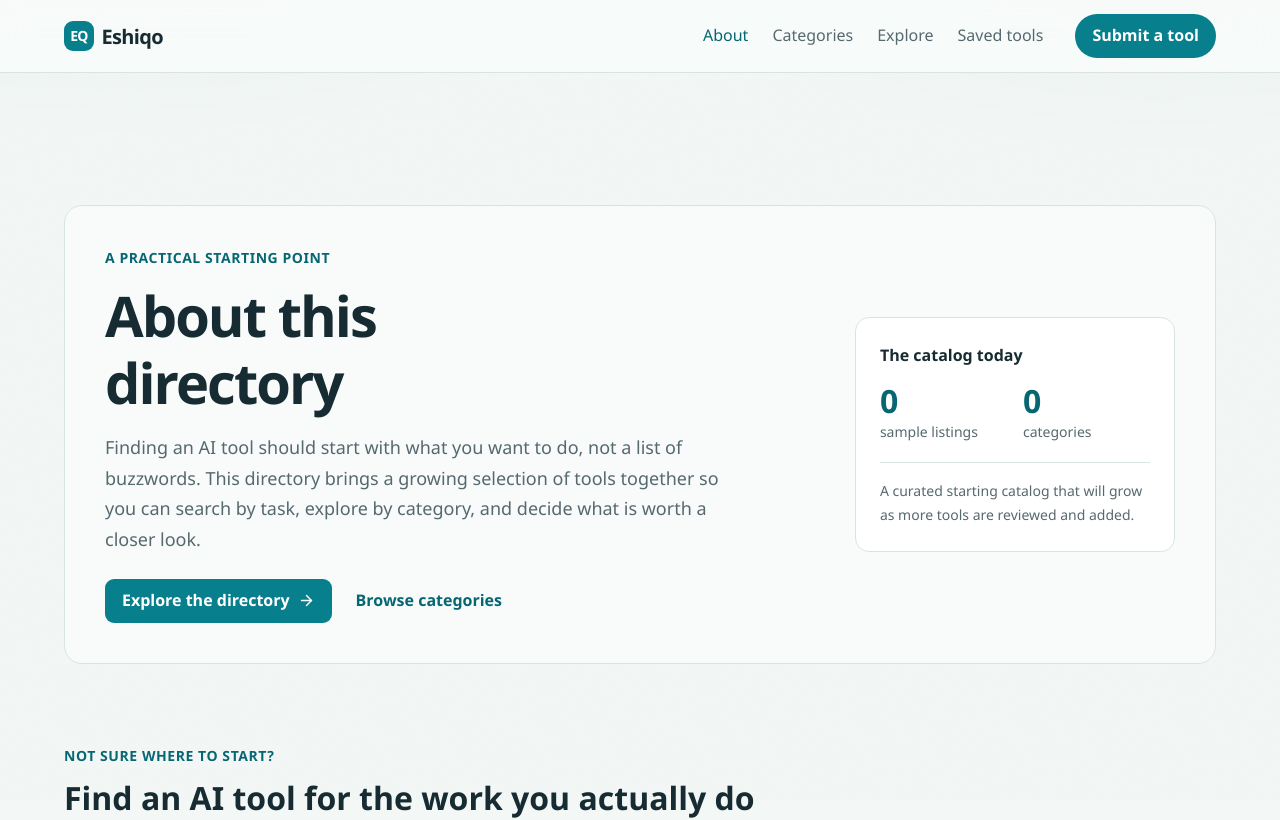
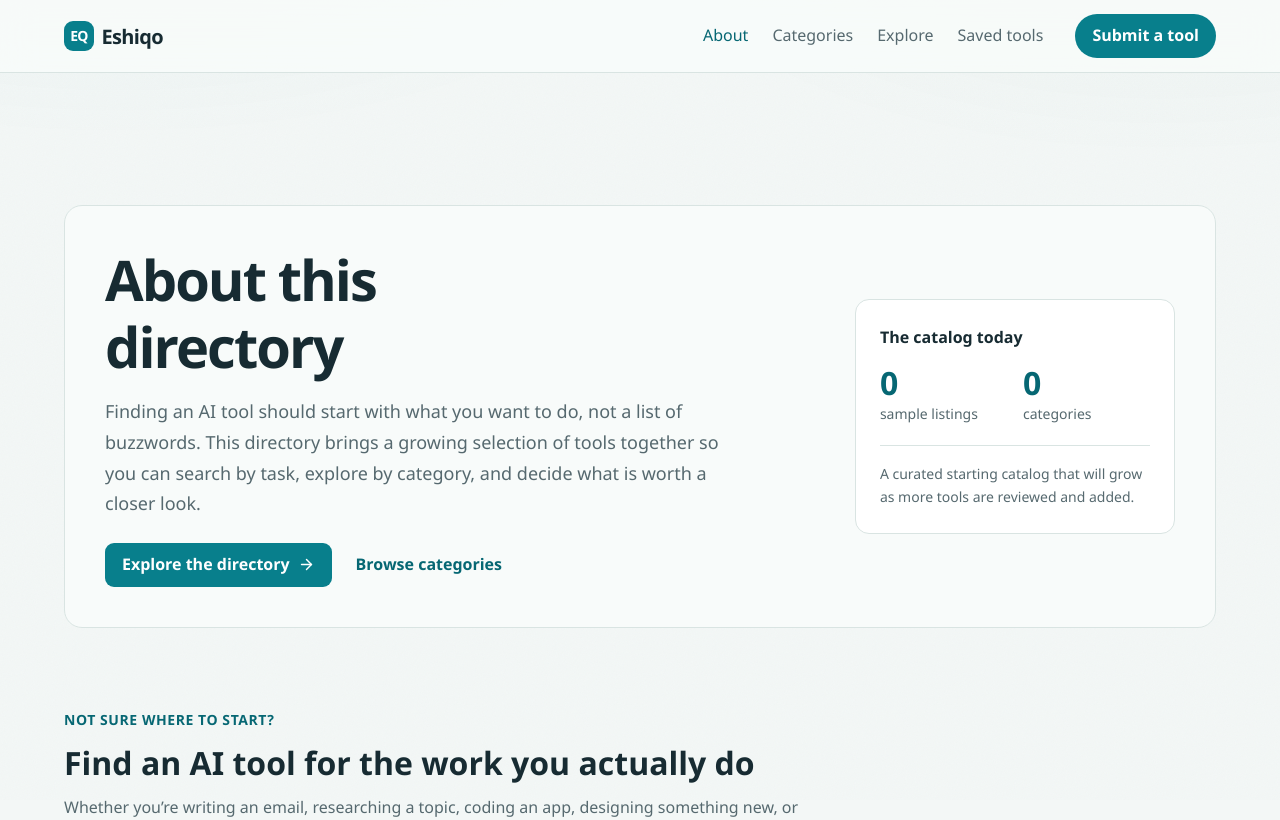
Before and after one commit to Ekemzzz/AI-Tool, a React (Vite) app: page /about in a window 1280 px wide. Shown: the top 820 px of the page. Built offline with nearby package versions, Linux system fonts and the light colour scheme; no server answers; the database is empty.

Commit message:
Update lastmod dates in sitemap.xml for consistency

```diff
--- a/src/pages/AboutPage.jsx
+++ b/src/pages/AboutPage.jsx
@@ -17,7 +17,6 @@ function AboutPage() {
     <div className="about-page">
       <section className="about-hero" aria-labelledby="about-title">
         <div className="about-hero__content">
-          <p className="about-eyebrow">A practical starting point</p>
           <h1 id="about-title">About this directory</h1>
           <p className="about-hero__description">
             Finding an AI tool should start with what you want to do, not a list of buzzwords.
```
Also changed, not shown: 1 other file (tests, documents, lock files or other folders).
